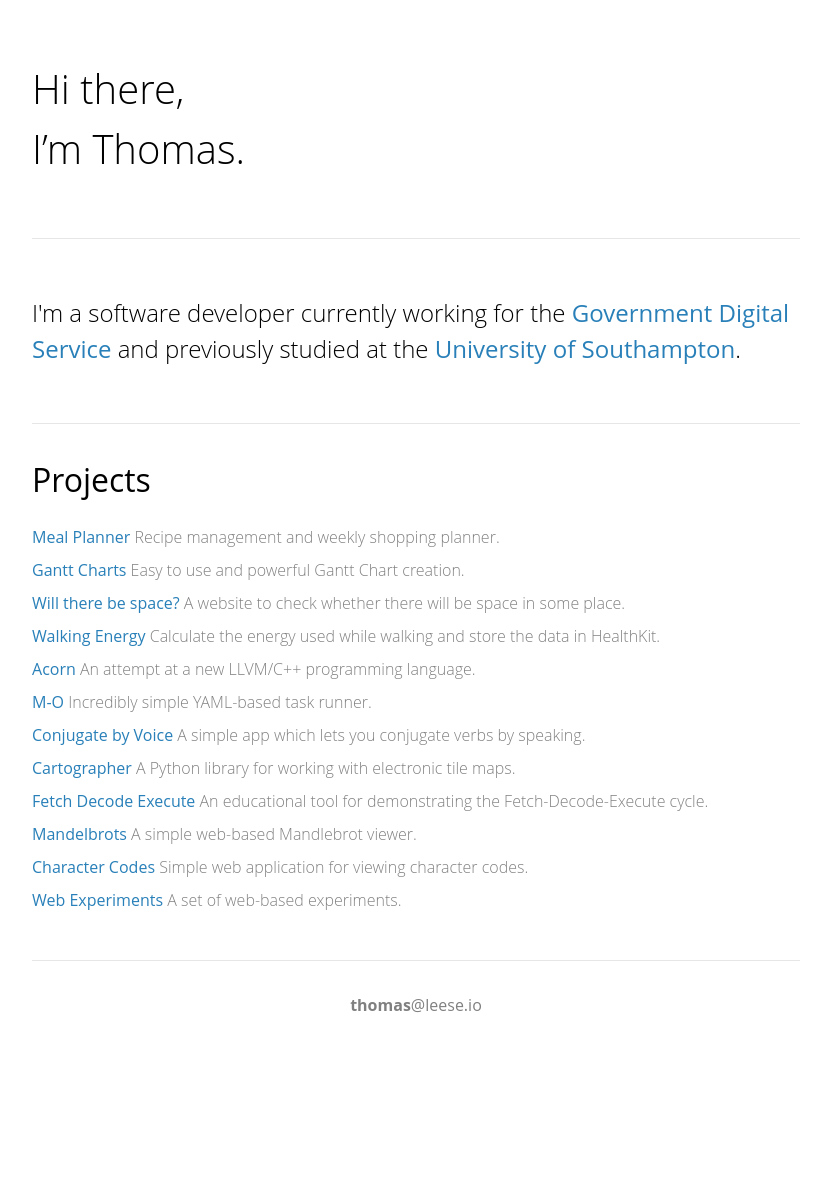
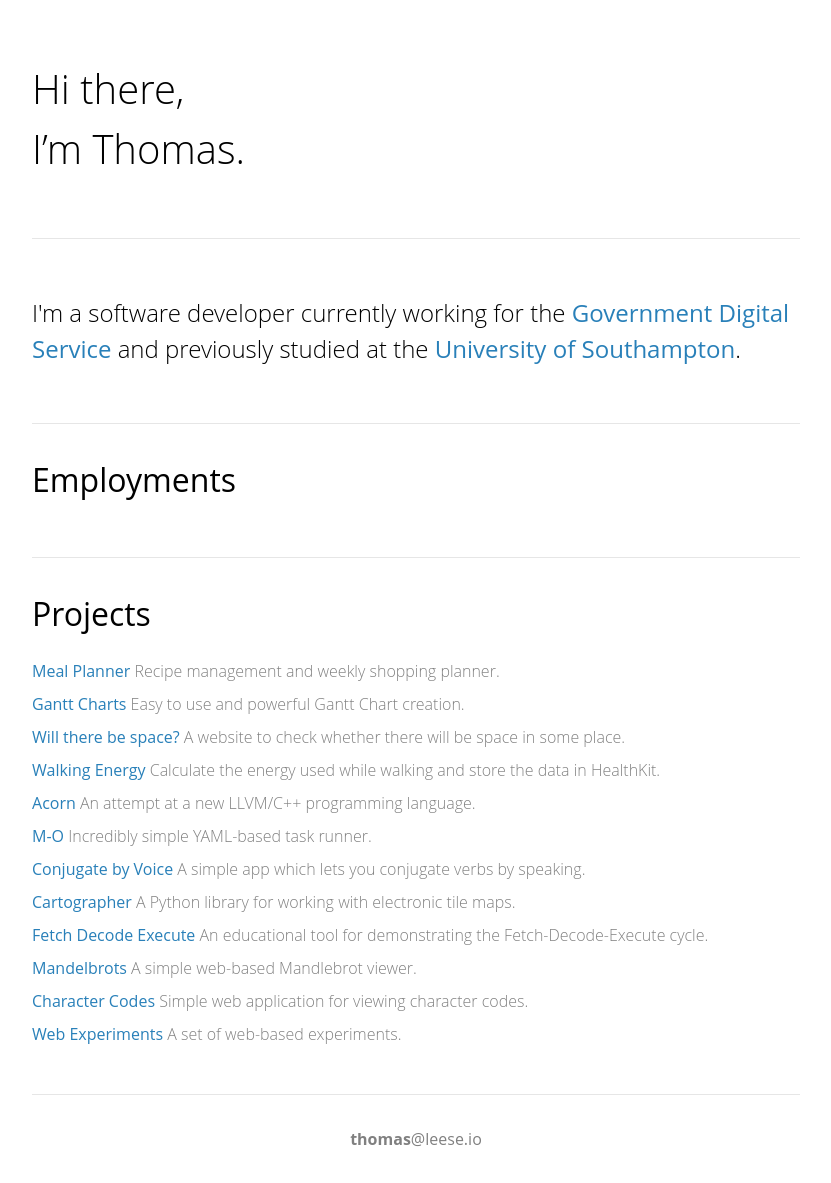
Before and after one commit to thomasleese/thomasleese.github.io, a Jekyll site: the page built from index.html, in a window 1280 px wide. Shown: the whole page, without its empty margins (224-1055 px from the left). Built offline with Jekyll 4.4.1, drawn with Linux system fonts in a browser that asks for light colours; some web fonts are replaced; before the commit the page ends 1049 px from its top, so only the background shows below that.

Commit message:
Add employments

```diff
--- a/index.html
+++ b/index.html
@@ -9,6 +9,16 @@
 <main>
   <section id="about">
     <p class="lead">I'm a software developer currently working for the <a href="https://www.gov.uk/government/organisations/government-digital-service">Government Digital Service</a> and previously studied at the <a href="http://www.southampton.ac.uk/">University of Southampton</a>.
+  </section>
+
+  <section id="employments">
+    <h1>Employments</h1>
+
+    <ul class="bulletless">
+      {% for employment in site.data.employments %}
+        <li><a href="{{ employment.url }}">{{ project.title }}</a></li>
+      {% endfor %}
+    </ul>
   </section>
 
   <section id="projects">
```
Also changed, not shown: _data/employments.yaml (added, +8 -0 lines).
